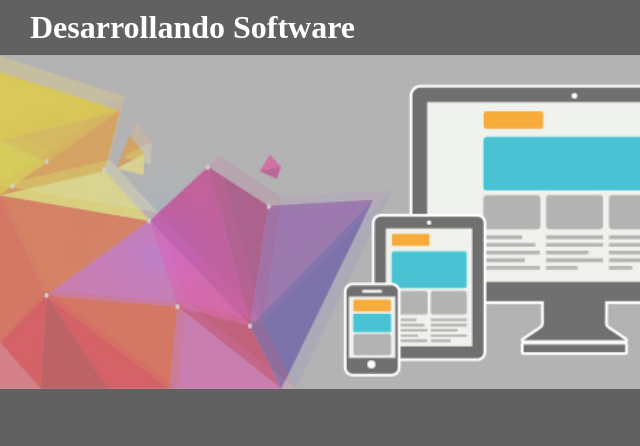
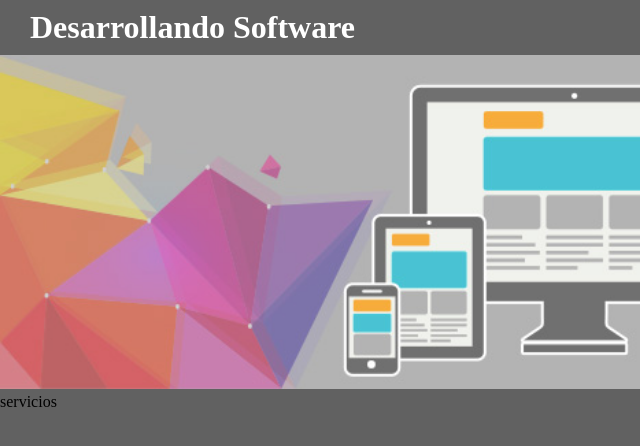
Before and after one commit to MisionTic2022-Grupo71/semana-1-71, a website: page src/index.html in a window 1280 px wide. Shown: the full height of the page, 0-640 px from the left. Drawn offline with Linux system fonts and the light colour scheme.

Commit message:
primer commit editando servicios

```diff
--- a/src/index.html
+++ b/src/index.html
@@ -22,7 +22,7 @@
         <img src="banner.jpg" alt="imagen principal" class="imagen-cabecera"/>
     </header>
     <main>
-        <div></div> <!--Seccion de servicios-->
+        <div>servicios</div> <!--Seccion de servicios-->
         <div></div> <!--Seccion de noticias-->
         <div></div> <!--Seccion de equipo-->
     </main>
```
